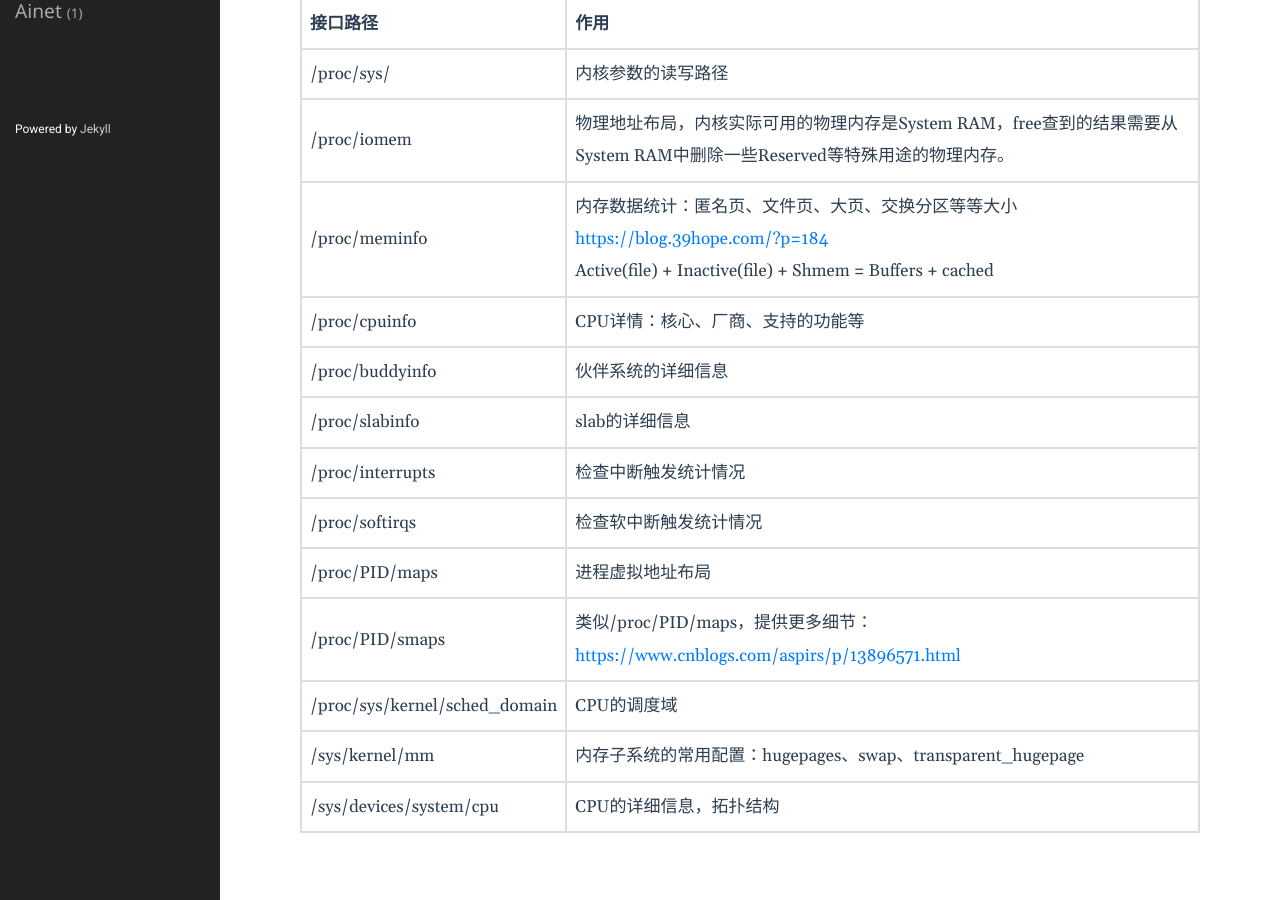
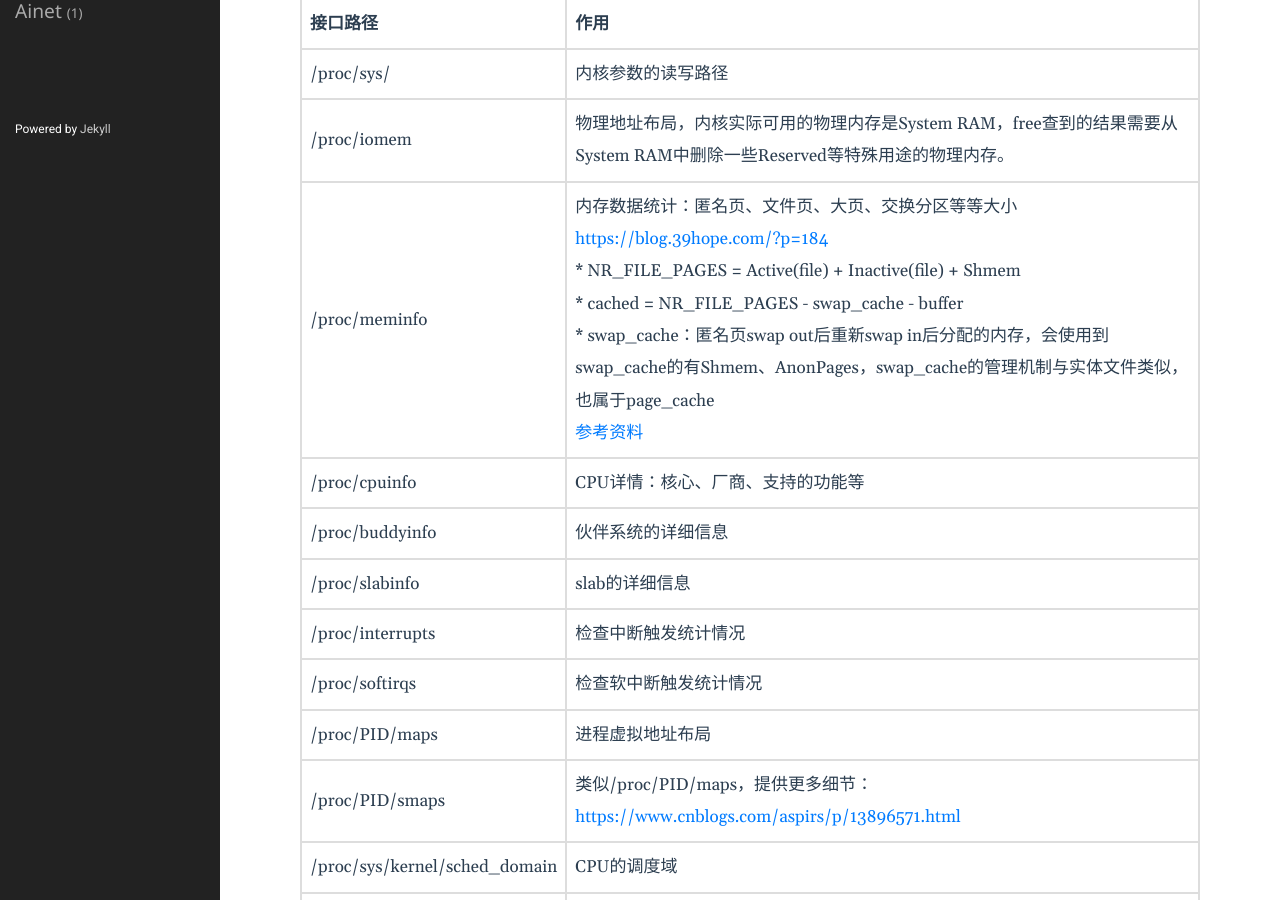
Before and after one commit to lclgo/lclgo.github.io, a Jekyll site: the page built from _posts/kernel/2025-02-22-proc-sysfs.md, in a window 1280 px wide and 900 px high, scrolled down 491 px. Built offline with Jekyll 4.4.1, drawn with Linux system fonts in a browser that asks for light colours.

Commit message:
update meminfo

```diff
--- a/_posts/kernel/2025-02-22-proc-sysfs.md
+++ b/_posts/kernel/2025-02-22-proc-sysfs.md
@@ -21,7 +21,7 @@ Todo
 |-|-|
 |/proc/sys/|内核参数的读写路径|
 |/proc/iomem|物理地址布局，内核实际可用的物理内存是System RAM，free查到的结果需要从System RAM中删除一些Reserved等特殊用途的物理内存。|
-|/proc/meminfo|内存数据统计：匿名页、文件页、大页、交换分区等等大小 <https://blog.39hope.com/?p=184><br>Active(file) + Inactive(file) + Shmem = Buffers + cached|
+|/proc/meminfo|内存数据统计：匿名页、文件页、大页、交换分区等等大小 <https://blog.39hope.com/?p=184><br>* NR_FILE_PAGES = Active(file) + Inactive(file) + Shmem<br>* cached = NR_FILE_PAGES - swap_cache - buffer<br>* swap_cache：匿名页swap out后重新swap in后分配的内存，会使用到swap_cache的有Shmem、AnonPages，swap_cache的管理机制与实体文件类似，也属于page_cache<br>[参考资料](https://www.jianshu.com/p/391f42f8fb0d)|
 |/proc/cpuinfo|CPU详情：核心、厂商、支持的功能等|
 |/proc/buddyinfo|伙伴系统的详细信息|
 |/proc/slabinfo|slab的详细信息|
```
